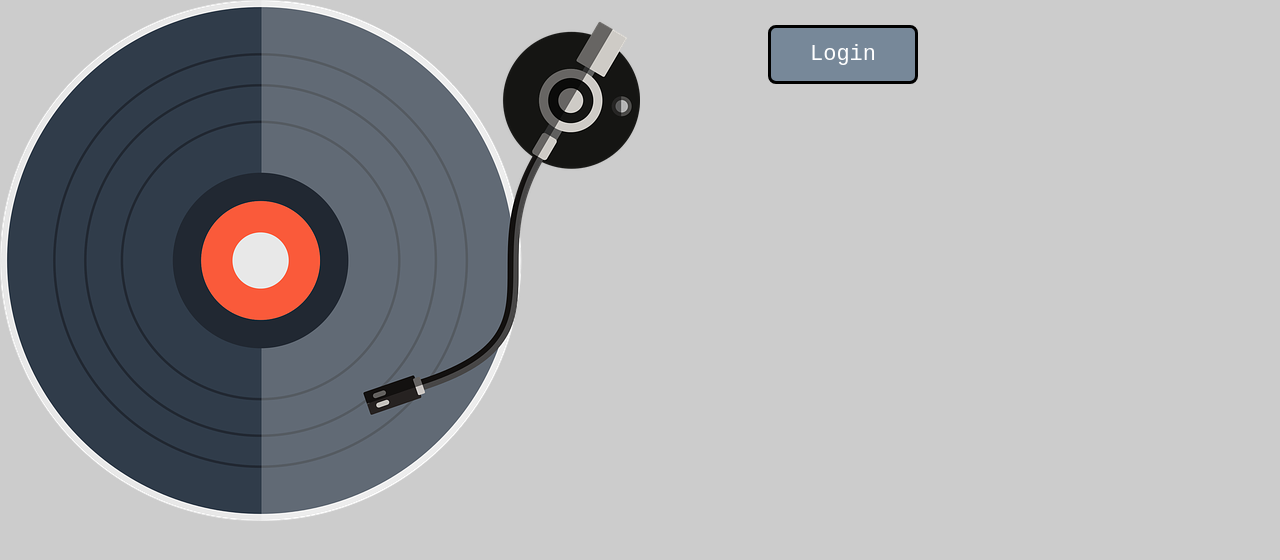
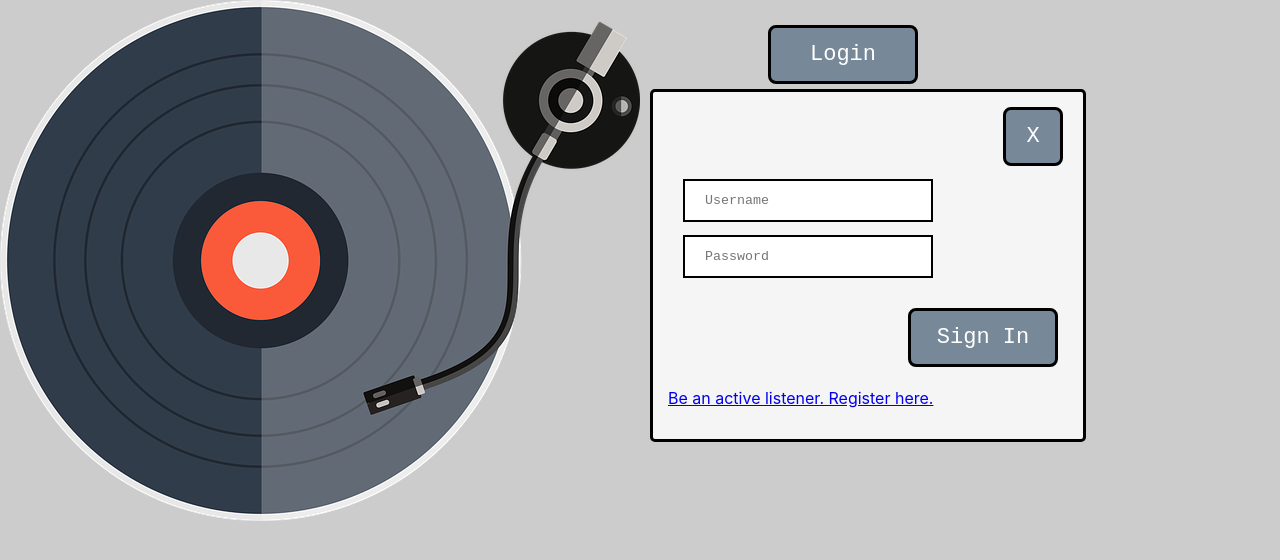
Before and after one commit to bukomp/eradio, a React (Create React App) app in the folder front/: page / in a window 1280 px wide. Shown: the top 560 px of the page. Built offline with nearby package versions, Linux system fonts and the light colour scheme.

Commit message:
fixes to router
debugging back-end

```diff
--- a/front/src/App.js
+++ b/front/src/App.js
@@ -1,9 +1,11 @@
 import {Component} from 'react';
 import React from'react';
-import {Router, Switch, Route, NavLink, BrowserRouter} from 'react-router-dom';
+import {BrowserRouter as Router, Switch, Route, NavLink, BrowserRouter} from 'react-router-dom';
+
 import './App.css';
 import RegistrationForm from "./components/RegistrationForm/RegistrationForm";
 import LoginForm from "./components/LoginForm/LoginForm";
+import FrontOffice from "./pages/frontOffice";
 
 class App extends Component{
 constructor(props) {
@@ -33,23 +35,36 @@ constructor(props) {
   render() {
     return (
 
-        <React.Fragment>
+          <Router basename='/school/webradio/front'>
+            <button onClick={this.toggleLogin}>Login</button>
+            <Route exact path="/" render={(props) => (
+              <FrontOffice
+                {...props}
+                show={this.state.isOpen}
+                onClose={this.toggleLogin}>
+              </FrontOffice>
+            )}/>
 
-          <button onClick={this.toggleLogin}>Login</button>
-          <LoginForm
-              show={this.state.isOpen}
-              onClose={this.toggleLogin}>
-          </LoginForm>
 
-          <RegistrationForm
-              show={this.state.isOpenReg}
-              onClose={this.toggleRegistration}>
-          </RegistrationForm>
+          </Router>
 
-        </React.Fragment>
   );
 
   }
 }
 
 export default App;
+/*<Route exact path="/" render={(props) => (
+              <LoginForm
+                {...props}
+                show={this.state.isOpen}
+                onClose={this.toggleLogin}>
+              </LoginForm>
+            )}/>
+            <Route exact path="/register" render={(props) => (
+              <RegistrationForm
+                {...props}
+                show={this.state.isOpenReg}
+                onClose={this.toggleRegistration}>
+              </RegistrationForm>
+            )}/>*/
--- a/front/src/components/LoginForm/LoginForm.js
+++ b/front/src/components/LoginForm/LoginForm.js
@@ -1,12 +1,12 @@
 import React, { Component } from 'react';
 import './style.css'
-import { Link, NavLink, withRouter, BrowserRouter, Route} from 'react-router-dom';
+import { Link} from 'react-router-dom';
 import RegistrationForm from '../RegistrationForm/RegistrationForm';
 
 
     class LoginForm extends Component {
-      constructor() {
-        super();
+      constructor(props) {
+        super(props);
         this.state = {
           username: '',
           password: '',
@@ -44,7 +44,7 @@ import RegistrationForm from '../RegistrationForm/RegistrationForm';
           console.log(window.localStorage.getItem('token'));
         });
 
-        if (localStorage.user !== "undefined") {
+        if (localStorage.user !== undefined) {
           console.log(window.localStorage.getItem('token'));
 
         } else {
@@ -75,10 +75,9 @@ import RegistrationForm from '../RegistrationForm/RegistrationForm';
         const registrationForm = () => (
             <RegistrationForm
             />
-        )
+        );
         return(
             <div>
-
                 <div className="modal" style={modalStyle}>
                   {this.props.children}
                 <button className="close"
@@ -104,12 +103,11 @@ import RegistrationForm from '../RegistrationForm/RegistrationForm';
               <button type="submit">Sign In</button>
 
             </form>
-                  <Link to="/RegistrationForm">
+                  <Link to="/register">
 
                     <p>Be an active listener. Register here.</p>
 
                   </Link>
-                  <Route path="/RegistrationForm" render={()=> registrationForm()}></Route>
 
               </div>
 
@@ -120,4 +118,4 @@ import RegistrationForm from '../RegistrationForm/RegistrationForm';
       }
     }
 
-export default withRouter(LoginForm);
+export default LoginForm;
--- a/front/src/components/RegistrationForm/RegistrationForm.js
+++ b/front/src/components/RegistrationForm/RegistrationForm.js
@@ -1,11 +1,11 @@
 import React, { Component } from 'react';
 import './style.css'
-import { NavLink, withRouter} from 'react-router-dom';
+import { Link} from 'react-router-dom';
 
 
 class RegistrationForm extends Component {
-  constructor() {
-    super();
+  constructor(props) {
+    super(props);
     this.state = {
       username: '',
       password: '',
@@ -99,7 +99,7 @@ class RegistrationForm extends Component {
           />
 
           <button>Save</button>
-          <NavLink to="/LoginForm">Sign In</NavLink>
+          <Link to="/">Sign In</Link>
 
         </form>
           </div>
--- a/front/src/index.js
+++ b/front/src/index.js
@@ -2,7 +2,6 @@ import React from 'react';
 import ReactDOM from 'react-dom';
 import './index.css';
 import App from './App';
-import {BrowserRouter} from 'react-router-dom'
 
 
-ReactDOM.render(<BrowserRouter><App /></BrowserRouter>, document.getElementById('root'));
+ReactDOM.render(<App />, document.getElementById('root'));
--- /dev/null
+++ b/front/src/pages/frontOffice.js
@@ -0,0 +1,62 @@
+import React, { Component } from 'react';
+import { Link} from 'react-router-dom';
+class FrontOffice extends Component{
+  constructor(props){
+    super(props);
+    this.state = {};
+  }
+
+  render(){
+    const modalStyle = {
+      backgroundColor: 'whitesmoke',
+      borderRadius: 5,
+      borderColor: "black",
+      borderStyle: "solid",
+      maxWidth: 400,
+      minHeight: 300,
+      marginLeft: 650,
+      marginTop: 0,
+      padding: 15
+    };
+
+    return(
+      <div>
+        <div className="modal" style={modalStyle}>
+          {this.props.children}
+          <button className="close"
+                  onClick={this.props.onClose}>
+            X
+          </button>
+
+          <form onSubmit={this.handleSubmit}>
+            <input
+              type="text"
+              placeholder="Username"
+              value={this.state.username}
+              onChange={this.handleChange}
+              required
+            />
+            <input
+              type="password"
+              placeholder="Password"
+              value={this.state.password}
+              onChange={this.handlePasswordChange}
+              required
+            />
+            <button type="submit">Sign In</button>
+
+          </form>
+          <Link to="/register">
+
+            <p>Be an active listener. Register here.</p>
+
+          </Link>
+
+        </div>
+
+      </div>
+    );
+  }
+}
+
+export default FrontOffice;
```
Also changed, not shown: front/src/components/AudioPlayer/AudioPlayer.js (added).
